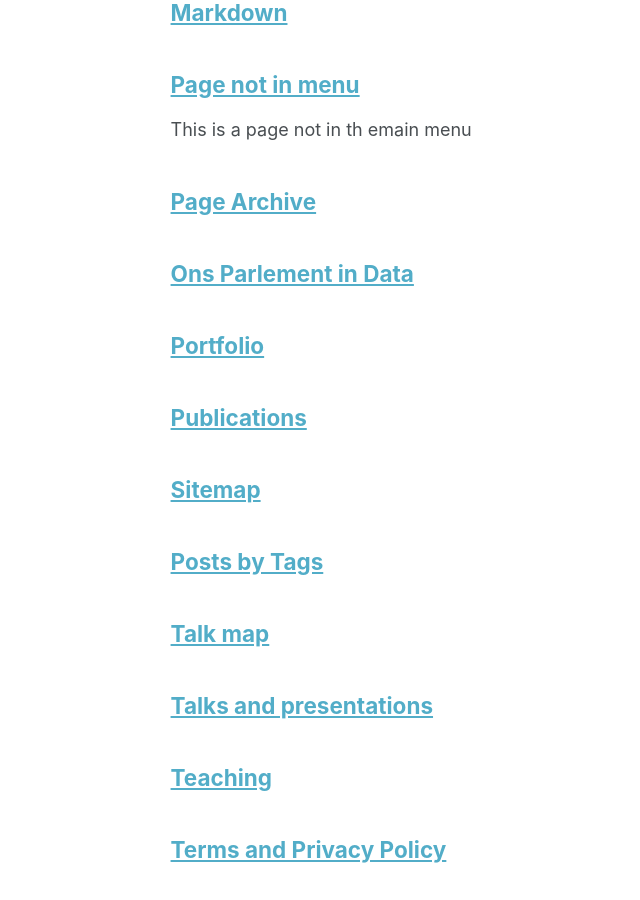
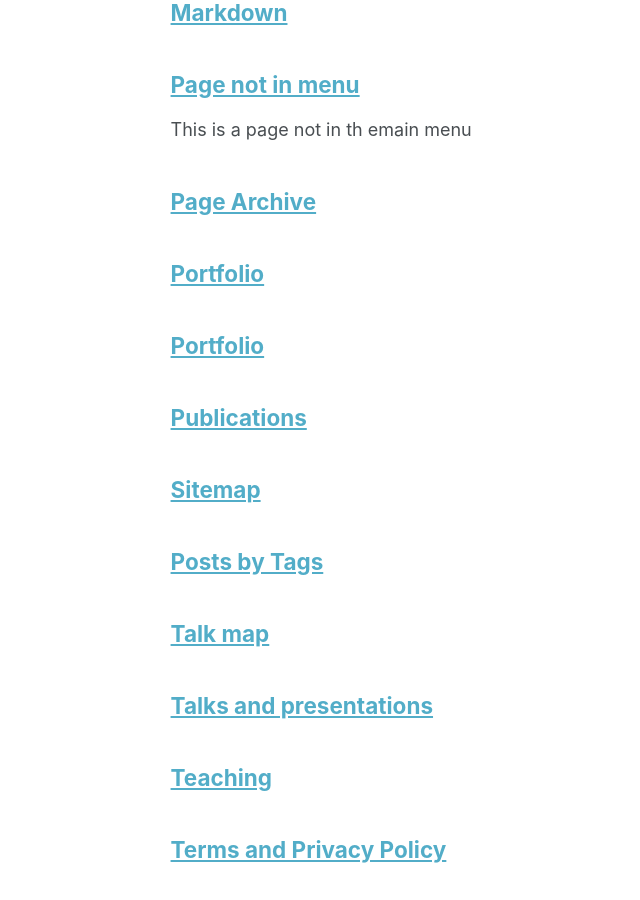
Before and after one commit to laurensdeb/laurensdeb.github.io, a Jekyll site: the page built from _pages/page-archive.html, in a window 1280 px wide and 900 px high, scrolled down 714 px. Shown: the whole window, without its empty margins (111-751 px from the left). Built offline with Jekyll 4.4.1, drawn with Linux system fonts in a browser that asks for light colours.

```diff
--- a/_pages/parlement.md
+++ b/_pages/parlement.md
@@ -1,4 +1,6 @@
 ---
-title: Ons Parlement in Data
+title: "Ons Parlement in Data"
 redirect_to: https://parlement-in-data.thundr.be
+title: "Portfolio"
+permalink: /parlement/
 ---
```
